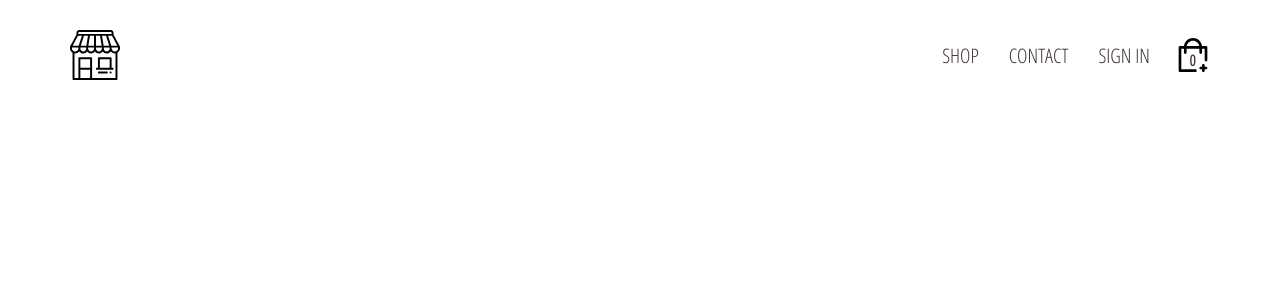
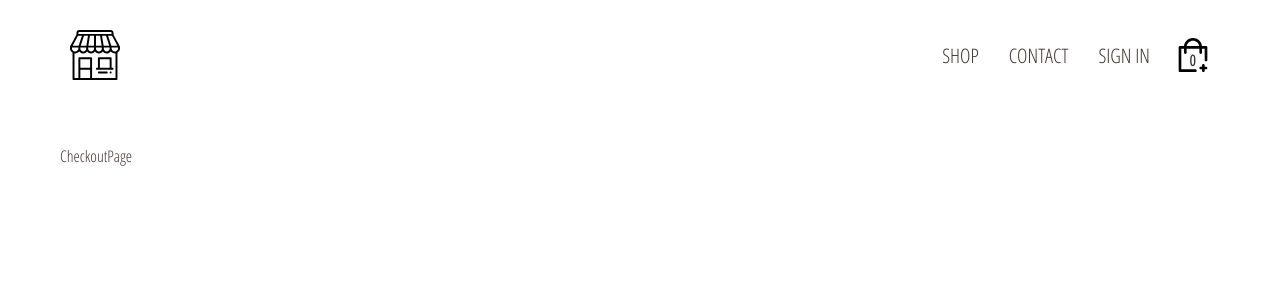
Before and after one commit to liviuschera/dos-hombres-online-shop, a React (Create React App) app: page /checkout in a window 1280 px wide. Shown: the top 300 px of the page. Built offline with nearby package versions, Linux system fonts and the light colour scheme; no server answers.

Commit message:
created checkout page and added routing in App and cart-dropdown.component

```diff
--- a/src/App.js
+++ b/src/App.js
@@ -2,10 +2,12 @@ import React, { useEffect } from "react";
 import { Switch, Route, Redirect } from "react-router-dom";
 import { useSelector, useDispatch } from "react-redux";
 
+import Header from "./components/header/header.component";
+
 import HomePage from "./pages/homepage/homepage.component";
 import ShopPage from "../src/pages/shop/shop.component";
 import SignInAndSignUpPage from "../src/pages/sign-in-and-sign-up/sign-in-and-sign-up.component";
-import Header from "./components/header/header.component";
+import CheckoutPage from "./pages/checkout/checkout.component";
 
 import { auth, createUserProfileDocument } from "./firebase/firebase.utils";
 import { setCurrentUser } from "./redux/user/user.actions";
@@ -37,6 +39,7 @@ function App() {
       <Switch>
         <Route exact path="/" component={HomePage} />
         <Route path="/shop" component={ShopPage} />
+        <Route exact path="/checkout" component={CheckoutPage} />
         <Route
           exact
           path="/signin"
--- a/src/components/cart-dropdown/cart-dropdown.component.jsx
+++ b/src/components/cart-dropdown/cart-dropdown.component.jsx
@@ -1,4 +1,5 @@
 import React from "react";
+import { withRouter } from "react-router-dom";
 
 import CustomButton from "../custom-button/custom-button.component";
 import CartItem from "../cart-item/cart-item.component";
@@ -7,7 +8,8 @@ import { selectCartItems } from "../../redux/cart/cart.selectors";
 import "./cart-dropdown.styles.scss";
 import { useSelector } from "react-redux";
 
-export default function CartDropdown() {
+// const CartDropdown = function({ history }) {
+export default withRouter(function CartDropdown({ history }) {
   const cartItems = useSelector(state => selectCartItems(state));
 
   return (
@@ -21,7 +23,11 @@ export default function CartDropdown() {
           <span className="empty-message">Your cart is empty</span>
         )}
       </div>
-      <CustomButton>GO TO CHECKOUT</CustomButton>
+      <CustomButton onClick={() => history.push("/checkout")}>
+        GO TO CHECKOUT
+      </CustomButton>
     </div>
   );
-}
+});
+
+// export default withRouter(CartDropdown);
--- /dev/null
+++ b/src/pages/checkout/checkout.component.jsx
@@ -0,0 +1,7 @@
+import React from "react";
+
+import "./checkout.syles.scss";
+
+export default function CheckoutPage() {
+  return <div>CheckoutPage</div>;
+}
```
Also changed, not shown: src/pages/checkout/checkout.syles.scss (added).
